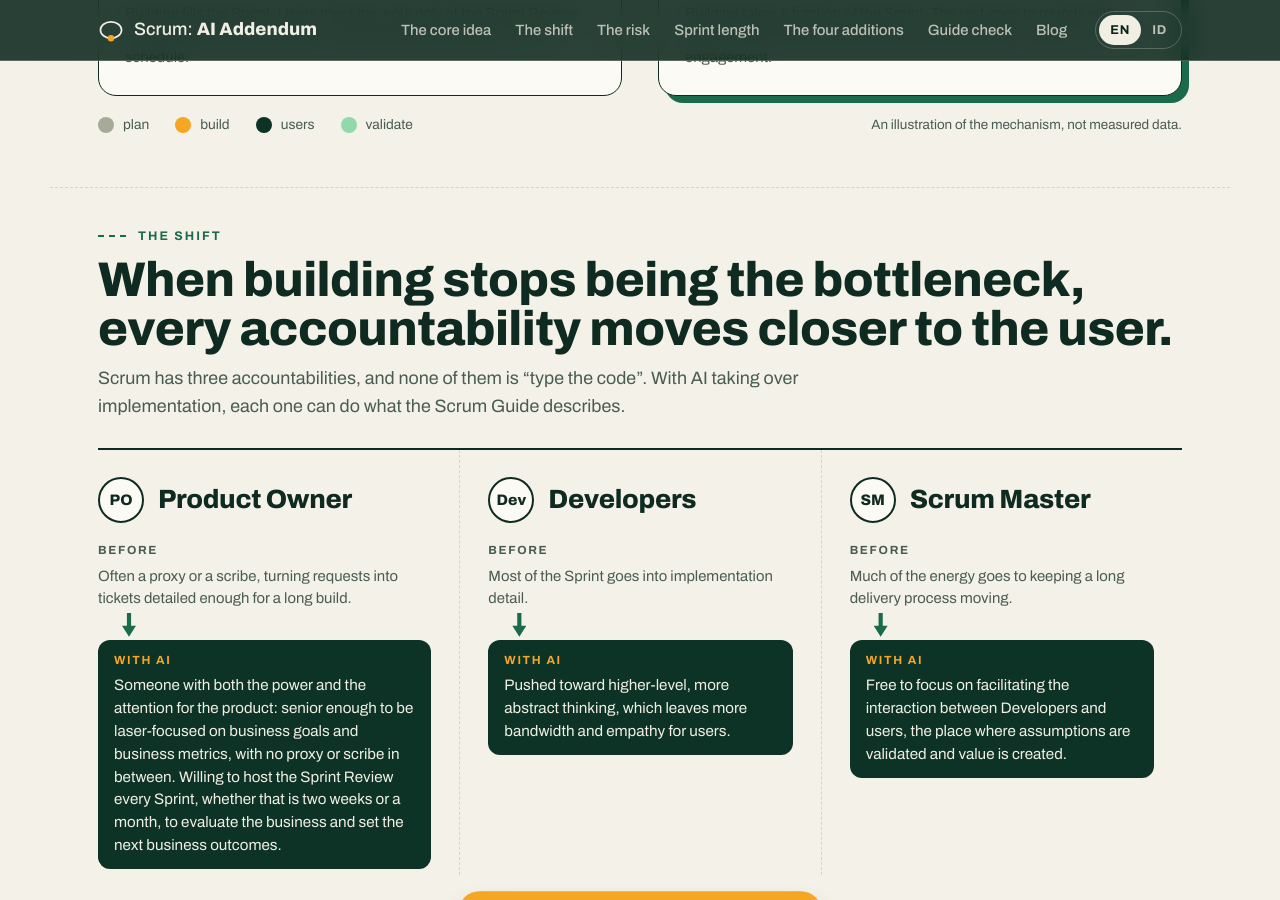
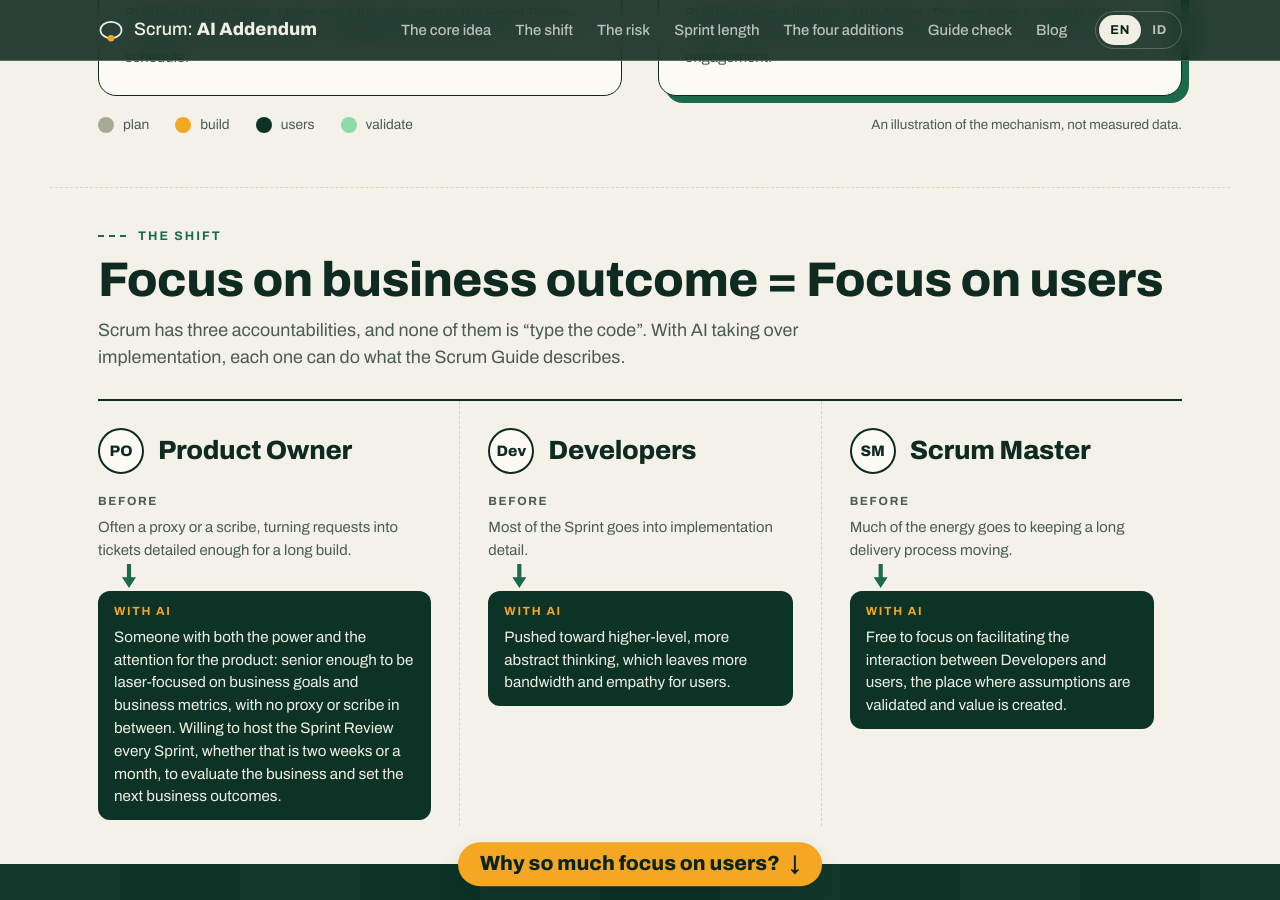
Before and after one commit to rizkysyaiful/scrum-ai-addendum, a Jekyll site: the page built from index.html, in a window 1280 px wide and 900 px high, scrolled down 1427 px. Built offline with Jekyll 4.4.1, drawn with Linux system fonts in a browser that asks for light colours.

Commit message:
Shift title: 'Focus on business outcome = Focus on users'; distinct background for The four additions
Co-Authored-By: Claude Sonnet 5.5 <noreply@anthropic.com>

```diff
--- a/_data/en.yml
+++ b/_data/en.yml
@@ -72,7 +72,7 @@ core:
 
 shift:
   kicker: "The shift"
-  title: "When building stops being the bottleneck, every accountability moves closer to the user."
+  title: "Focus on business outcome = Focus on users"
   intro: >-
     Scrum has three accountabilities, and none of them is “type the code”.
     With AI taking over implementation, each one can do what the Scrum Guide
--- a/_data/id.yml
+++ b/_data/id.yml
@@ -73,7 +73,7 @@ core:
 
 shift:
   kicker: "Pergeseran"
-  title: "Saat membangun bukan lagi hambatan, setiap akuntabilitas bergeser lebih dekat ke pengguna."
+  title: "Fokus pada business outcome = Fokus pada pengguna"
   intro: >-
     Scrum punya tiga akuntabilitas, dan tidak satu pun berbunyi “mengetik
     kode”. Ketika implementasi diambil alih AI, masing-masing bisa menjalankan
--- a/assets/css/main.css
+++ b/assets/css/main.css
@@ -55,6 +55,8 @@ img, svg { max-width: 100%; }
     var(--pitch);
 }
 .paper { background: var(--paper); color: var(--ink); }
+.additions.paper { background: #e4eadb; }
+.additions .add { border-top-color: var(--green); }
 section { padding-block: var(--sec); }
 
 /* ---------- type ---------- */
```
